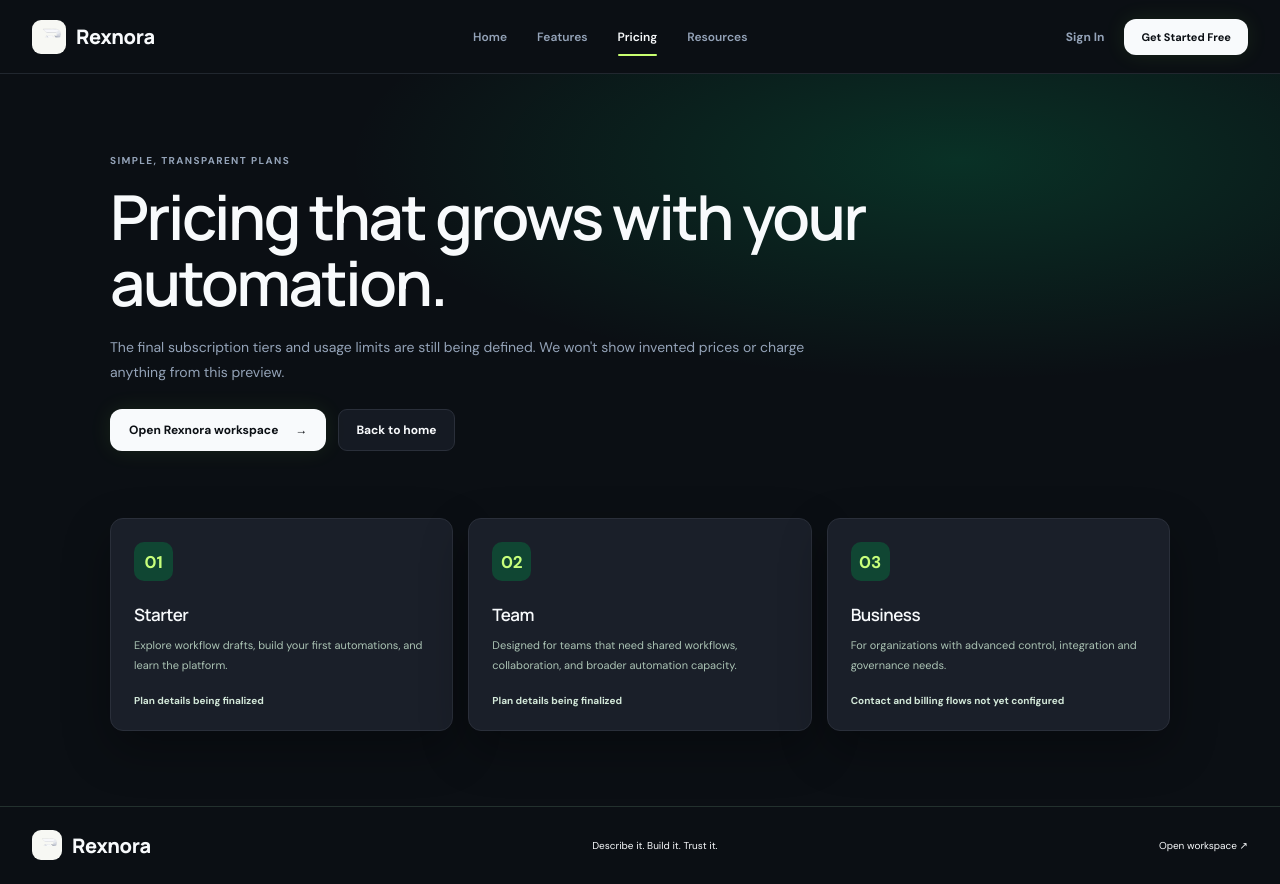
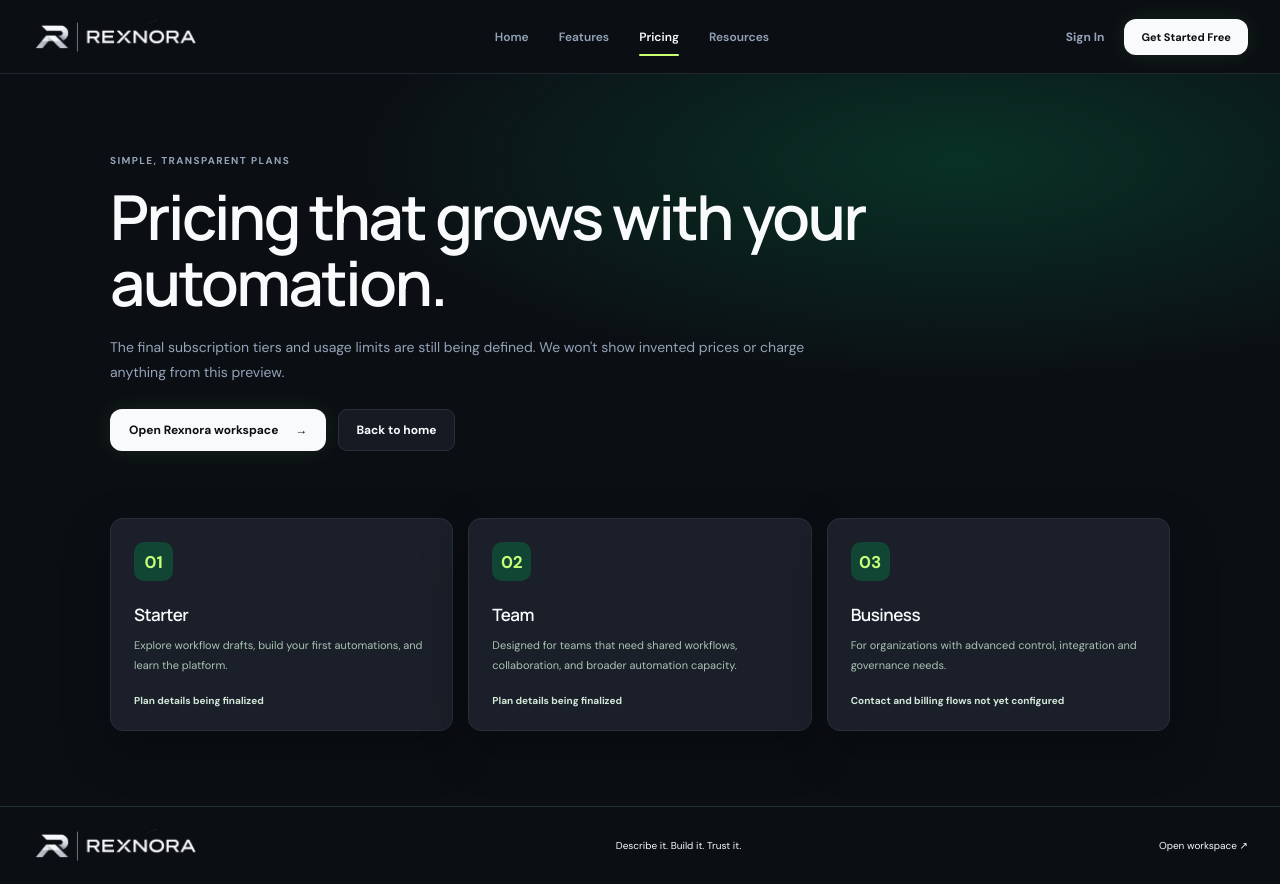
Before and after one commit to veerex758/Ai-automation, a Next.js app: page /pricing in a window 1280 px wide. Built offline with nearby package versions, Linux system fonts and the light colour scheme.

Commit message:
Use exact Rexnora lockup across application branding

```diff
--- a/app/marketing-page.tsx
+++ b/app/marketing-page.tsx
@@ -17,10 +17,10 @@ const featureCards=[
 ];
 export default function MarketingPage({section}:{section:Section}) {
  const meta=metadata[section];
- return <main className="reference-home marketing-subpage"><header className="reference-header"><div className="reference-nav-inner"><Link className="brand brand-light" href="/"><span className="brand-mark"><img className="brand-logo" src="/rexnora-mark.svg" alt="" aria-hidden="true"/></span><span>Rexnora</span></Link><nav className="reference-nav-links" aria-label="Main navigation"><Link href="/">Home</Link><Link className={section==="features"?"active":""} href="/features">Features</Link><Link className={section==="pricing"?"active":""} href="/pricing">Pricing</Link><Link className={section==="resources"?"active":""} href="/resources">Resources</Link></nav><div className="reference-auth"><Link className="sign-in-link" href="/login">Sign In</Link><Link className="reference-primary small" href="/dashboard">Get Started Free</Link></div></div></header>
+ return <main className="reference-home marketing-subpage"><header className="reference-header"><div className="reference-nav-inner"><Link className="brand brand-light" href="/" aria-label="Rexnora home"><img src="/rexnora-lockup.svg" alt="Rexnora" style={{width:"166px",height:"34px",objectFit:"contain"}}/></Link><nav className="reference-nav-links" aria-label="Main navigation"><Link href="/">Home</Link><Link className={section==="features"?"active":""} href="/features">Features</Link><Link className={section==="pricing"?"active":""} href="/pricing">Pricing</Link><Link className={section==="resources"?"active":""} href="/resources">Resources</Link></nav><div className="reference-auth"><Link className="sign-in-link" href="/login">Sign In</Link><Link className="reference-primary small" href="/dashboard">Get Started Free</Link></div></div></header>
  <section className="marketing-sub-hero"><div className="reference-eyebrow">{meta.eyebrow}</div><h1>{meta.title}</h1><p>{meta.description}</p><div className="marketing-sub-actions"><Link className="reference-primary" href="/dashboard">Open Rexnora workspace <span>→</span></Link><Link className="reference-secondary" href="/">Back to home</Link></div></section>
  {section==="features"&&<section className="marketing-sub-grid">{featureCards.map(([icon,title,description])=><article className="marketing-sub-card" key={title}><span>{icon}</span><h2>{title}</h2><p>{description}</p></article>)}</section>}
  {section==="pricing"&&<section className="marketing-sub-grid pricing-grid"><article className="marketing-sub-card"><span>01</span><h2>Starter</h2><p>Explore workflow drafts, build your first automations, and learn the platform.</p><strong>Plan details being finalized</strong></article><article className="marketing-sub-card featured-plan"><span>02</span><h2>Team</h2><p>Designed for teams that need shared workflows, collaboration, and broader automation capacity.</p><strong>Plan details being finalized</strong></article><article className="marketing-sub-card"><span>03</span><h2>Business</h2><p>For organizations with advanced control, integration and governance needs.</p><strong>Contact and billing flows not yet configured</strong></article></section>}
  {section==="resources"&&<section className="marketing-sub-grid">{[["Workflow builder","Create and inspect a workflow draft.","/dashboard/builder"],["Templates","Start from reusable workflow patterns.","/dashboard/templates"],["Integrations","Review the current integration catalog and setup requirements.","/dashboard/integrations"],["AI Assistant","Describe a workflow and review the generated draft.","/dashboard/ai-assistant"],["Analytics","Review the execution metrics available for your workspace.","/dashboard/analytics"],["Workspace settings","Learn about workspace access and configuration boundaries.","/dashboard/settings"]].map(([title,description,href])=><article className="marketing-sub-card" key={title}><span>↗</span><h2>{title}</h2><p>{description}</p><Link href={href}>Open resource ↗</Link></article>)}</section>}
- <footer className="reference-footer"><Link className="brand brand-light" href="/"><span className="brand-mark"><img className="brand-logo" src="/rexnora-mark.svg" alt="" aria-hidden="true"/></span><span>Rexnora</span></Link><span>Describe it. Build it. Trust it.</span><Link href="/dashboard">Open workspace ↗</Link></footer></main>;
+ <footer className="reference-footer"><Link className="brand brand-light" href="/" aria-label="Rexnora home"><img src="/rexnora-lockup.svg" alt="Rexnora" style={{width:"166px",height:"34px",objectFit:"contain"}}/></Link><span>Describe it. Build it. Trust it.</span><Link href="/dashboard">Open workspace ↗</Link></footer></main>;
 }
```
